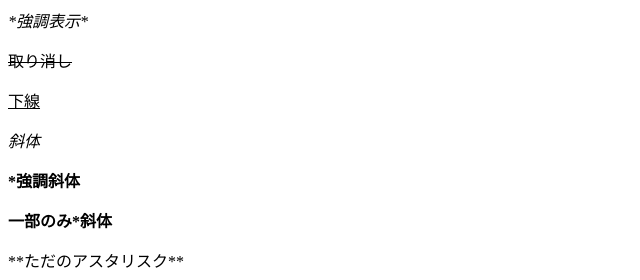
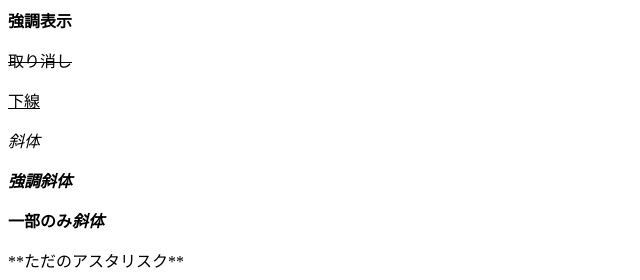
Before and after one commit to Diverse-Techs-Circle/D-Blog, a plain HTML site: page lets-discord-thread/index.html in a window 1280 px wide. Shown: the top 280 px of the page, 0-640 px from the left. Drawn offline with Linux system fonts and the light colour scheme.

Commit message:
deploy: 6068c2c9f6372643f522df1b7a4f302654423cb0

```diff
--- a/lets-discord-thread/index.html
+++ b/lets-discord-thread/index.html
@@ -1 +1 @@
-<p><i>*強調表示*</i></p><p><s>取り消し</s></p><p><u>下線</u></p><p><i>斜体</i></p><p><b>*強調斜体</b></p><p><b>一部のみ*斜体</b></p><p>**ただのアスタリスク**</p><h2>スレッドとは？何が便利なの？</h2><p>メッセージと紐付けて通常のチャンネルの下に子チャンネルのようなものを作ることができる機能。</p><p>通常のチャンネルのログを汚さず、話題ごとに分けれる利点がある。</p><p>また、一定の時間が過ぎると自動でアーカイブしてくれる機能があり、「たくさんスレッドを立てすぎてどれがどれだがわからない！」というような事態も防げる。</p><h2>どのように活用しているの？</h2><p>当グループでは議題ごとにスレッドを立てることにしている。</p><p>これにはこれから紹介する3つの利点がある。</p><h3>議題を一覧で見れる</h3><p>スレッドはメッセージに紐づけられて一覧で表示されるため、「今はどのような議論をしているのか？」が非常にわかりやすい。</p><p>またチャンネルのログが議論のメッセージで埋め尽くされないため、過去の議論にも簡単に遡ることができるのだ。</p><h3>複数の議論が同時に進行しても大丈夫</h3><p>スレッドはその時に必要なだけ作ることができ、議論が終了したら自動的にアーカイブされる。</p><p>スレッドは別のチャンネルであるかのような振る舞いをするのでわざわざサブチャンネルを作ったり、1つのチャンネルで複数の議論を行ったりする必要はない。</p><h3>議題をスレッド名にすることで、脱線することが少ない</h3><p>既に記載しているが、当グループでは議題ごとにスレッドを立てることにしている。</p><p>つまり「何について話す場所なのか」がはっきりしているので、議題から脱線することがほとんどない。</p><p>また雑談チャンネルなどと差別化できるため、途中からただ喋るだけになってしまった...などという事態も防げるのだ。</p><h2>まとめ</h2><p>まだ新機能のスレッドをうまく活用できていない方もいるだろう。</p><p>そんな方がこの記事を読んで活用してもらえると嬉しい限りだ</p>
+<p><b>強調表示</b></p><p><s>取り消し</s></p><p><u>下線</u></p><p><i>斜体</i></p><p><b><i>強調斜体</i></b></p><p><b>一部のみ<i>斜体</i></b></p><p>**ただのアスタリスク**</p><h2>スレッドとは？何が便利なの？</h2><p>メッセージと紐付けて通常のチャンネルの下に子チャンネルのようなものを作ることができる機能。</p><p>通常のチャンネルのログを汚さず、話題ごとに分けれる利点がある。</p><p>また、一定の時間が過ぎると自動でアーカイブしてくれる機能があり、「たくさんスレッドを立てすぎてどれがどれだがわからない！」というような事態も防げる。</p><h2>どのように活用しているの？</h2><p>当グループでは議題ごとにスレッドを立てることにしている。</p><p>これにはこれから紹介する3つの利点がある。</p><h3>議題を一覧で見れる</h3><p>スレッドはメッセージに紐づけられて一覧で表示されるため、「今はどのような議論をしているのか？」が非常にわかりやすい。</p><p>またチャンネルのログが議論のメッセージで埋め尽くされないため、過去の議論にも簡単に遡ることができるのだ。</p><h3>複数の議論が同時に進行しても大丈夫</h3><p>スレッドはその時に必要なだけ作ることができ、議論が終了したら自動的にアーカイブされる。</p><p>スレッドは別のチャンネルであるかのような振る舞いをするのでわざわざサブチャンネルを作ったり、1つのチャンネルで複数の議論を行ったりする必要はない。</p><h3>議題をスレッド名にすることで、脱線することが少ない</h3><p>既に記載しているが、当グループでは議題ごとにスレッドを立てることにしている。</p><p>つまり「何について話す場所なのか」がはっきりしているので、議題から脱線することがほとんどない。</p><p>また雑談チャンネルなどと差別化できるため、途中からただ喋るだけになってしまった...などという事態も防げるのだ。</p><h2>まとめ</h2><p>まだ新機能のスレッドをうまく活用できていない方もいるだろう。</p><p>そんな方がこの記事を読んで活用してもらえると嬉しい限りだ</p>
```
